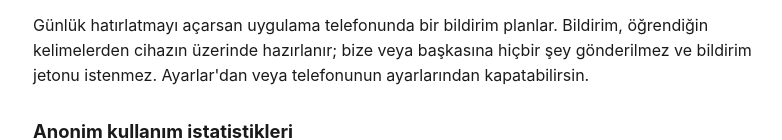
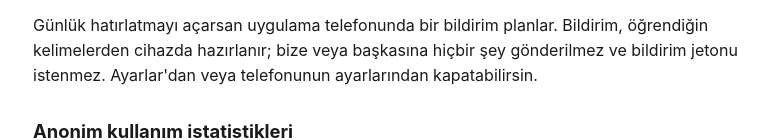
Before and after one commit to bltbllky/linguagrid-content, a website: page privacy/tr.html in a window 1280 px wide. Shown: the part 438-578 px from the top of the page, without its empty margins (247-1029 px from the left). Drawn offline with Linux system fonts and the light colour scheme.

Commit message:
T-116: tighten Turkish wording
Co-Authored-By: Claude Opus 5.5 <noreply@anthropic.com>
Claude-Session: https://claude.ai/code/session_01Q1zFZ2qMZUNY3BALXoMd2e

```diff
--- a/privacy/tr.html
+++ b/privacy/tr.html
@@ -14,7 +14,7 @@
 <p>Hesap yok, reklam yok, takip yok. Seni tanımlayan hiçbir kişisel veriyi toplamıyoruz ve hiçbir veriyi satmıyoruz.</p>
 <h2>Cihazında kalan veriler</h2>
 <p>Seçtiğin seviye, kelime ilerlemen ve ayarların yalnızca telefonunda saklanır. Bu veriler bize gönderilmez. Telefonunun kendi yedekleme özelliği (iCloud, Android yedekleme) açıksa işletim sistemi bunları yedeğine dahil edebilir.</p>
-<p>Günlük hatırlatmayı açarsan uygulama telefonunda bir bildirim planlar. Bildirim, öğrendiğin kelimelerden cihazın üzerinde hazırlanır; bize veya başkasına hiçbir şey gönderilmez ve bildirim jetonu istenmez. Ayarlar'dan veya telefonunun ayarlarından kapatabilirsin.</p>
+<p>Günlük hatırlatmayı açarsan uygulama telefonunda bir bildirim planlar. Bildirim, öğrendiğin kelimelerden cihazda hazırlanır; bize veya başkasına hiçbir şey gönderilmez ve bildirim jetonu istenmez. Ayarlar'dan veya telefonunun ayarlarından kapatabilirsin.</p>
 <h2>Anonim kullanım istatistikleri</h2>
 <p>Uygulamanın kaç kişi tarafından kullanıldığını ölçmek için Aptabase (sunucular Almanya/AB) üzerinden anonim olaylar gönderiyoruz: ilk açılış (kurulum haftasıyla birlikte), haftalık etkinlik ve 30. gün kullanımı. İpucundan sonra çıkan isteğe bağlı "İpucu işe yaradı mı?" sorusunu cevaplarsan 👍 veya 👎 cevabın da gönderilir. Olaylarla birlikte uygulama sürümü, işletim sistemi ve sürüm kanalı gider. Kullanıcı kimliği, cihaz kimliği veya reklam kimliği kullanılmaz; olaylar bir kişiyle ilişkilendirilemez. Bu istatistikleri Ayarlar ekranından kapatabilirsin. Ayrıntılar: <a href="https://aptabase.com/legal/privacy">Aptabase gizlilik politikası</a>.</p>
 <h2>İçerik güncellemeleri</h2>
```
